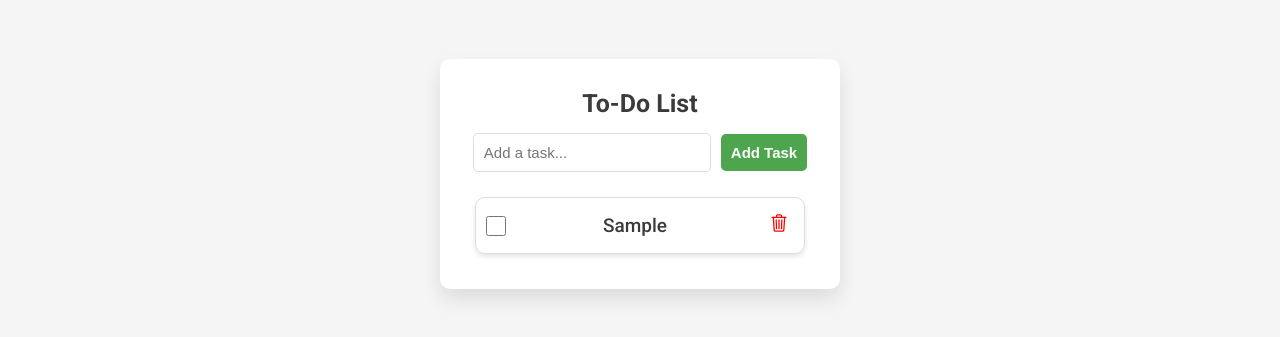
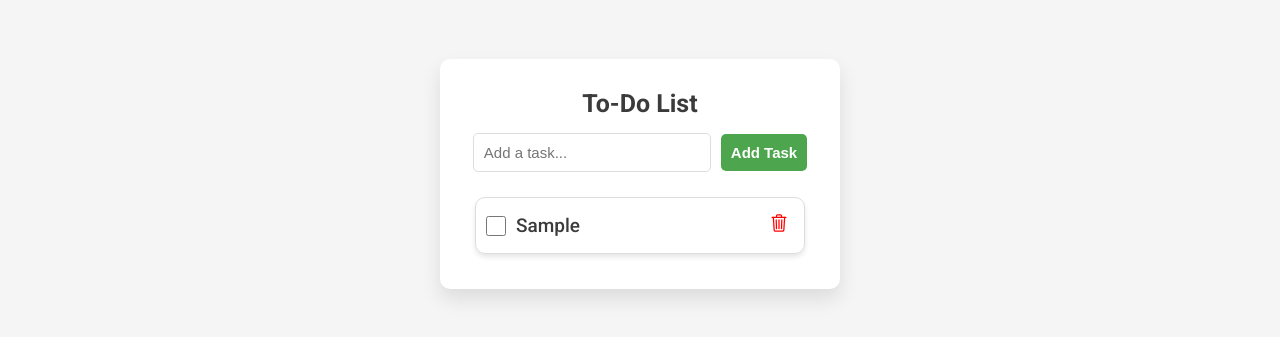
Before and after one commit to TechNinjaCode/web-dev-projects, a plain HTML site: page to-do-list-app/index.html in a window 1280 px wide. Both pictures are taken after typing "Sample" into the empty fields and a click on the button "Add Task". Shown: the part 61-398 px from the top of the page. Drawn offline with nearby package versions, Linux system fonts and the light colour scheme.

Commit message:
improve layout consistency and spacing

```diff
--- a/to-do-list-app/style.css
+++ b/to-do-list-app/style.css
@@ -147,7 +147,6 @@ body {
 .task-item {
   display: flex;
   align-items: center;
-  justify-content: space-between;
   padding: 1rem;
   margin: 0.5rem 0.5rem;
   border: 1px solid #ddd;
@@ -161,6 +160,9 @@ body {
   font-weight: 500;
   color: #3b3b3b;
   transition: color 0.3s ease, text-decoration 0.3s ease;
+  flex: 1;
+  margin: 0 1rem;
+  text-align: left;
 }
 
 /* Delete Button Styles */
```
